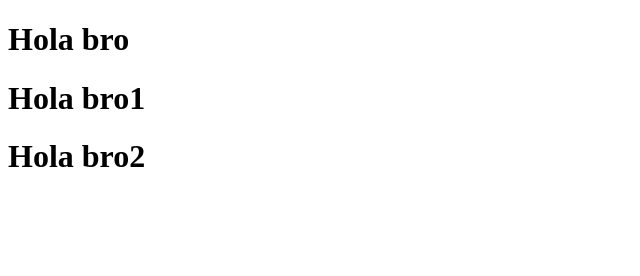
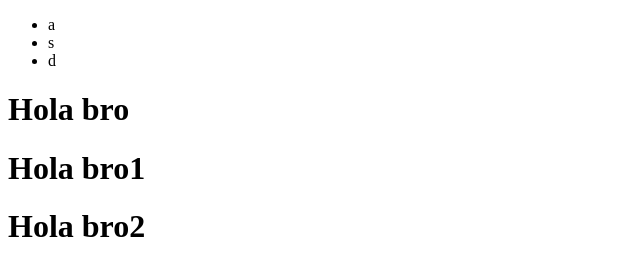
Before and after one commit to Veidt00/Nucba, a plain HTML site: page index.html in a window 1280 px wide. Shown: the whole page, without its empty margins (0-640 px from the left). Drawn offline with Linux system fonts and the light colour scheme.

Commit message:
agregue el navbar

```diff
--- a/index.html
+++ b/index.html
@@ -7,6 +7,11 @@
     <title>Document</title>
 </head>
 <body>
+    <ul>
+        <li>a</li>
+        <li>s</li>
+        <li>d</li>
+    </ul>
     <h1>Hola bro</h1>
     <h1>Hola bro1</h1>
     <h1>Hola bro2</h1>
```
